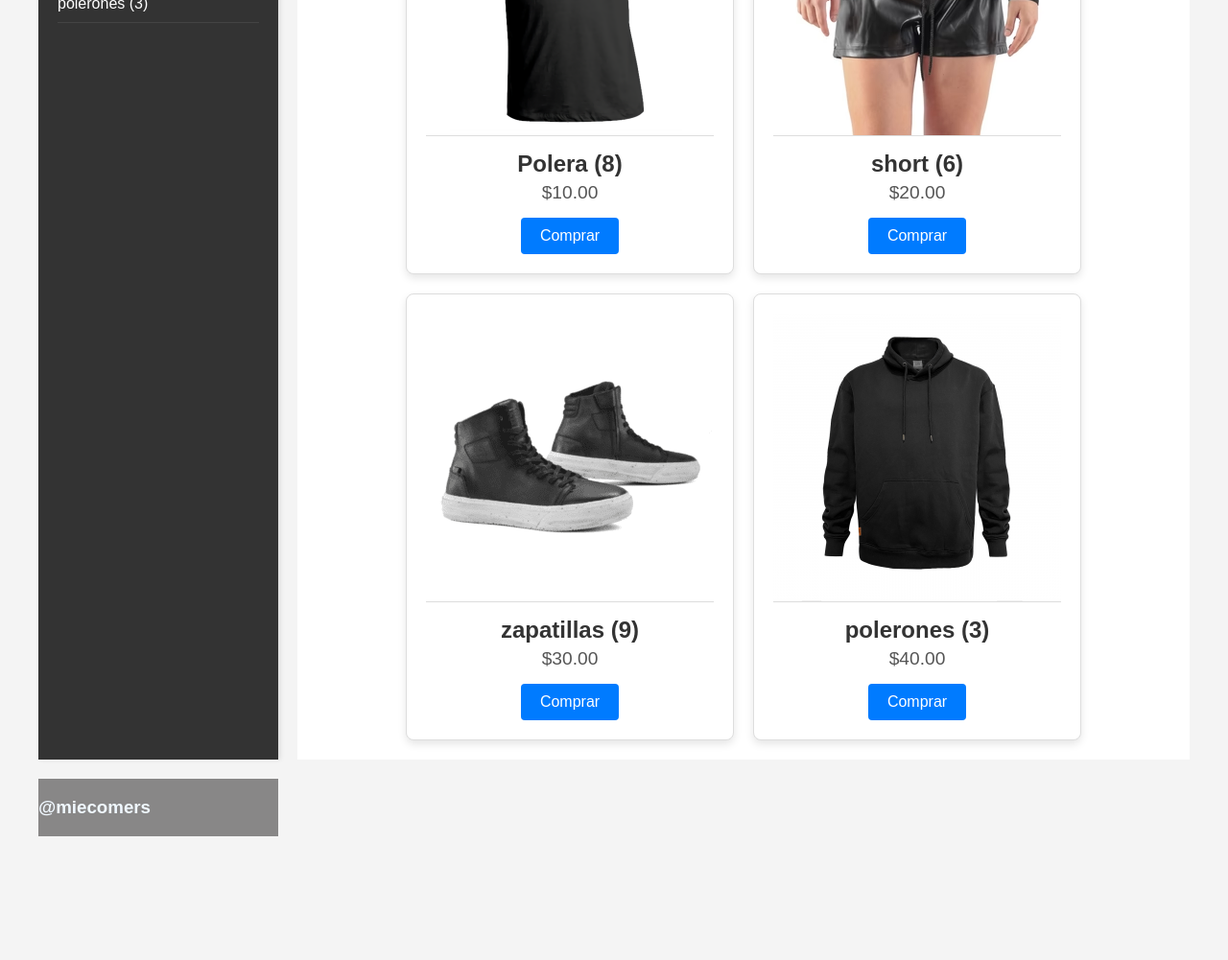
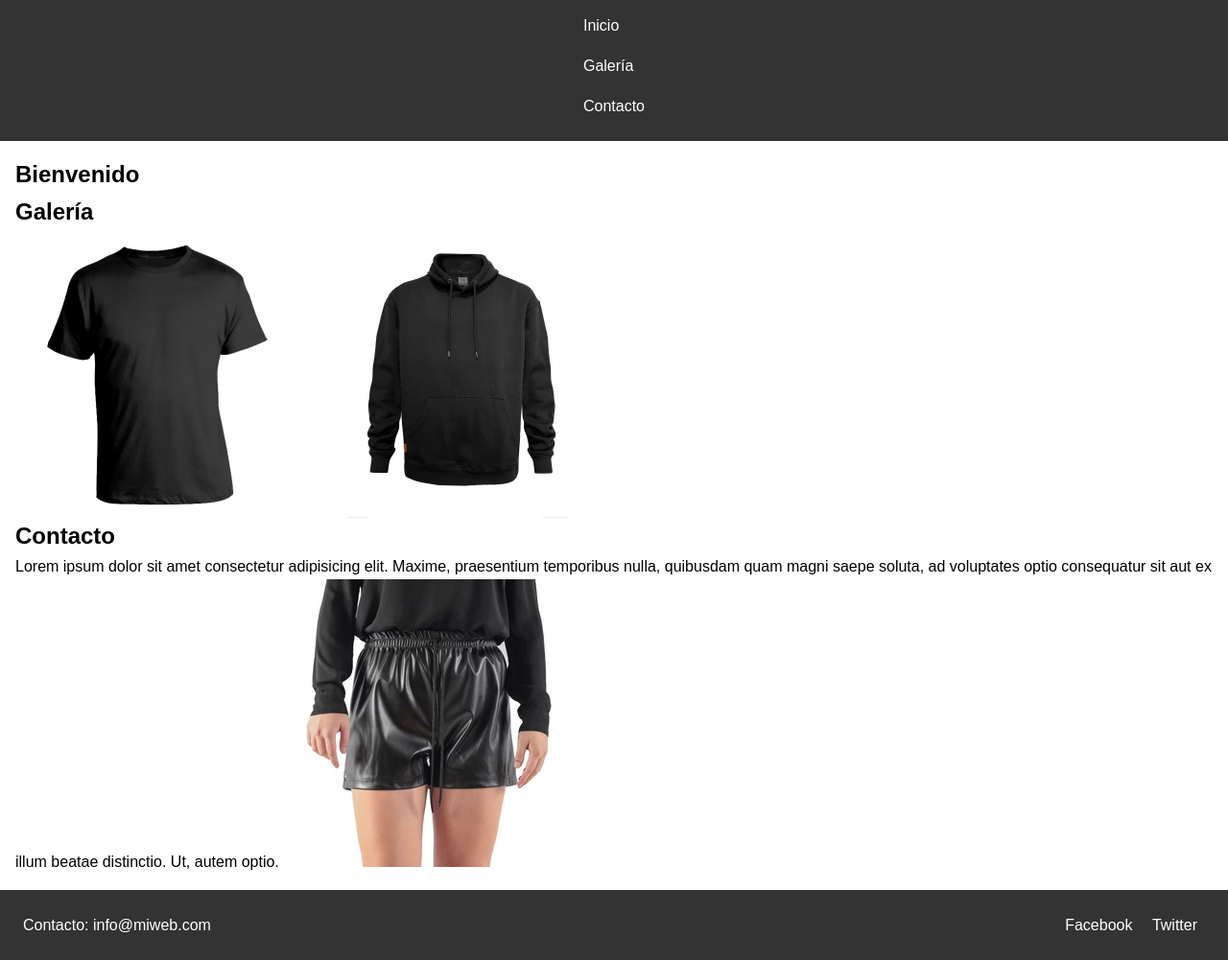
Before and after one commit to felipesotobe/Ecommers, a plain HTML site: page index.html in a window 1280 px wide. Shown: the part 64-1065 px from the top of the page at 96% size. Before the commit the page ends 936 px from the top, so only its background shows below. Drawn offline with Linux system fonts and the light colour scheme.

Commit message:
primer comit

```diff
--- a/index.html
+++ b/index.html
@@ -3,54 +3,46 @@
 <head>
     <meta charset="UTF-8">
     <meta name="viewport" content="width=device-width, initial-scale=1.0">
-    <title>Layout Completo con CSS Grid y Flexbox</title>
+    <title>Mi Página</title>
     <link rel="stylesheet" href="styles.css">
 </head>
 <body>
-    <div class="container">
-        <aside class="sidebar">
-            <h2>Menú</h2>
-            <nav>
-                <a href="#">poleras (8)</a>
-                <a href="#">shorts (6)</a>
-                <a href="#">zapatillas (9)</a>
-                <a href="#">polerones (3)</a>
-            </nav>
-        </aside>
-        <main>
-            <div class="product-container">
-                <div class="product-card">
-                    <img src="css/img/polera.png" alt="producto 1">
-                    <h2>Polera (8)</h2>
-                    <p>$10.00</p>
-                    <button>Comprar</button>
-                </div>
-                <div class="product-card">
-                    <img src="css/img/short.avif" alt="Producto 2">
-                    <h2>short (6)</h2>
-                    <p>$20.00</p>
-                    <button>Comprar</button>
-                </div>
-                <div class="product-card">
-                    <img src="css/img/zapatillas.png" alt="Producto 3">
-                    <h2>zapatillas (9)</h2>
-                    <p>$30.00</p>
-                    <button>Comprar</button>
-                </div>
-                <div class="product-card">
-                    <img src="css/img/poleron.png" alt="Producto 4">
-                    <h2>polerones (3)</h2>
-                    <p>$40.00</p>
-                    <button>Comprar</button>
-                </div>
+    <header>
+        <div class="logo">MiLogo</div>
+        <nav class="menu-lateral">
+            <a href="#seccion1">Inicio</a>
+            <a href="#seccion2">Galería</a>
+            <a href="#seccion3">Contacto</a>
+        </nav>
+    </header>
+    <main>
+        <section id="seccion1">
+            <h1>Bienvenido</h1>
+        </section>
+        <section id="seccion2">
+            <h2>Galería</h2>
+            <div class="galeria">
+                <img src="css/img/polera.png" alt="Imagen 1">
+                <img src="css/img/poleron.png" alt="Imagen 2">
+                <!-- Agrega más imágenes según sea necesario -->
+            </div>
+        </section>
+        <section id="seccion3">
+            <h2>Contacto</h2>
+            Lorem ipsum dolor sit amet consectetur adipisicing elit. Maxime, praesentium temporibus nulla, quibusdam quam magni saepe soluta, ad voluptates optio consequatur sit aut ex illum beatae distinctio. Ut, autem optio.
+            <img src="css/img/short.avif" alt="short">
+        </section>
 
-            </div>
-        </main>
-        <footer class="footer">
-            <h3>
-                @miecomers
-            </h3>
-        </footer>
-    </div>
+    </main>
+    <footer>
+        <div class="contacto">
+            <p>Contacto: info@miweb.com</p>
+        </div>
+        <div class="social-media">
+            <a href="https://facebook.com" target="_blank">Facebook</a>
+            <a href="https://twitter.com" target="_blank">Twitter</a>
+            <!-- Agrega más enlaces a redes sociales si lo deseas -->
+        </div>
+    </footer>
 </body>
 </html>
--- a/styles.css
+++ b/styles.css
@@ -1,121 +1,105 @@
 /* styles.css */
-body {
+
+/* Reseteo básico de márgenes y rellenos */
+* {
     margin: 0;
-    font-family: Arial, sans-serif;
-    background-color: #f4f4f4;
-    height: 100vh;
-    display: flex;
-    justify-content: center;
-    align-items: center;
+    padding: 0;
+    box-sizing: border-box;
 }
 
-.container {
-    display: grid;
-    grid-template-areas:
-        "sidebar main"
-        "footer footer";
-    grid-template-rows: 1fr 60px;
-    grid-template-columns: 250px 1fr;
-    width: 100%;
-    max-width: 1200px;
-    gap: 20px;
+body {
+    font-family: Arial, sans-serif;
+    line-height: 1.6;
 }
 
-.sidebar {
-    grid-area: sidebar;
-    background-color: #333;
-    color: #fff;
-    padding: 20px;
-    box-shadow: 2px 0 5px rgba(0, 0, 0, 0.1);
+/* Diseño del menú lateral */
+header {
+    display: flex;
+    flex-direction: column;
+    align-items: center;
+    background: #333;
+    color: white;
+    padding: 1rem;
 }
 
-.sidebar h2 {
-    margin-top: 0;
+.logo {
+    font-size: 1.5rem;
+    margin-bottom: 1rem;
 }
 
-.sidebar nav {
+.menu-lateral {
     display: flex;
     flex-direction: column;
 }
 
-.sidebar nav a {
-    color: #fff;
+.menu-lateral a {
+    color: white;
     text-decoration: none;
-    padding: 10px 0;
-    border-bottom: 1px solid #444;
+    padding: 0.5rem 1rem;
+    display: block;
 }
 
-.sidebar nav a:hover {
-    background-color: #555;
+.menu-lateral a:hover {
+    background: #444;
 }
 
+/* Estilos para el contenido principal */
 main {
-    grid-area: main;
-    display: flex;
-    flex-direction: column;
-    padding: 20px;
-    background-color: #fff;
-    overflow-y: auto;
+    padding: 1rem;
 }
 
-.product-container {
+.galeria {
     display: flex;
     flex-wrap: wrap;
-    gap: 20px;
-    justify-content: center;
+    gap: 1rem;
 }
 
-.product-card {
-    display: flex;
-    flex-direction: column;
-    align-items: center;
-    background-color: #fff;
-    border: 1px solid #ddd;
-    border-radius: 8px;
-    overflow: hidden;
-    width: 300px;
-    box-shadow: 0 4px 8px rgba(0, 0, 0, 0.1);
-    text-align: center;
-    padding: 20px;
+.galeria img {
+    max-width: 100%;
+    transition: all 0.3s ease;
 }
 
-.product-card img {
-    width: 100%;
-    height: auto;
-    border-bottom: 1px solid #ddd;
+.galeria img:hover {
+    filter: grayscale(0%);
 }
 
-.product-card h2 {
-    margin: 15px 0 5px;
-    font-size: 1.5em;
-    color: #333;
+/* Estilos para el footer */
+footer {
+    display: flex;
+    justify-content: space-between;
+    align-items: center;
+    background: #333;
+    color: white;
+    padding: 1rem;
+    flex-wrap: wrap;
 }
 
-.product-card p {
-    margin: 0;
-    font-size: 1.2em;
-    color: #555;
+.contacto, .social-media {
+    margin: 0.5rem;
 }
 
-.product-card button {
-    margin-top: 15px;
-    padding: 10px 20px;
-    font-size: 1em;
-    color: #fff;
-    background-color: #007bff;
-    border: none;
-    border-radius: 4px;
-    cursor: pointer;
-    transition: background-color 0.3s ease;
+.social-media a {
+    color: white;
+    text-decoration: none;
+    margin: 0 0.5rem;
 }
 
-.product-card button:hover {
-    background-color: #0056b3;
+.social-media a:hover {
+    text-decoration: underline;
 }
 
-footer {
-    background: #888787;
-    color: aliceblue;
-    container: center;
+/* Media Queries para ajustar el menú y el footer en dispositivos pequeños */
+@media (max-width: 768px) {
+    header {
+        flex-direction: column;
+    }
 
+    .menu-lateral {
+        flex-direction: row;
+    }
+
+    footer {
+        flex-direction: column;
+        text-align: center;
+    }
 }
```
